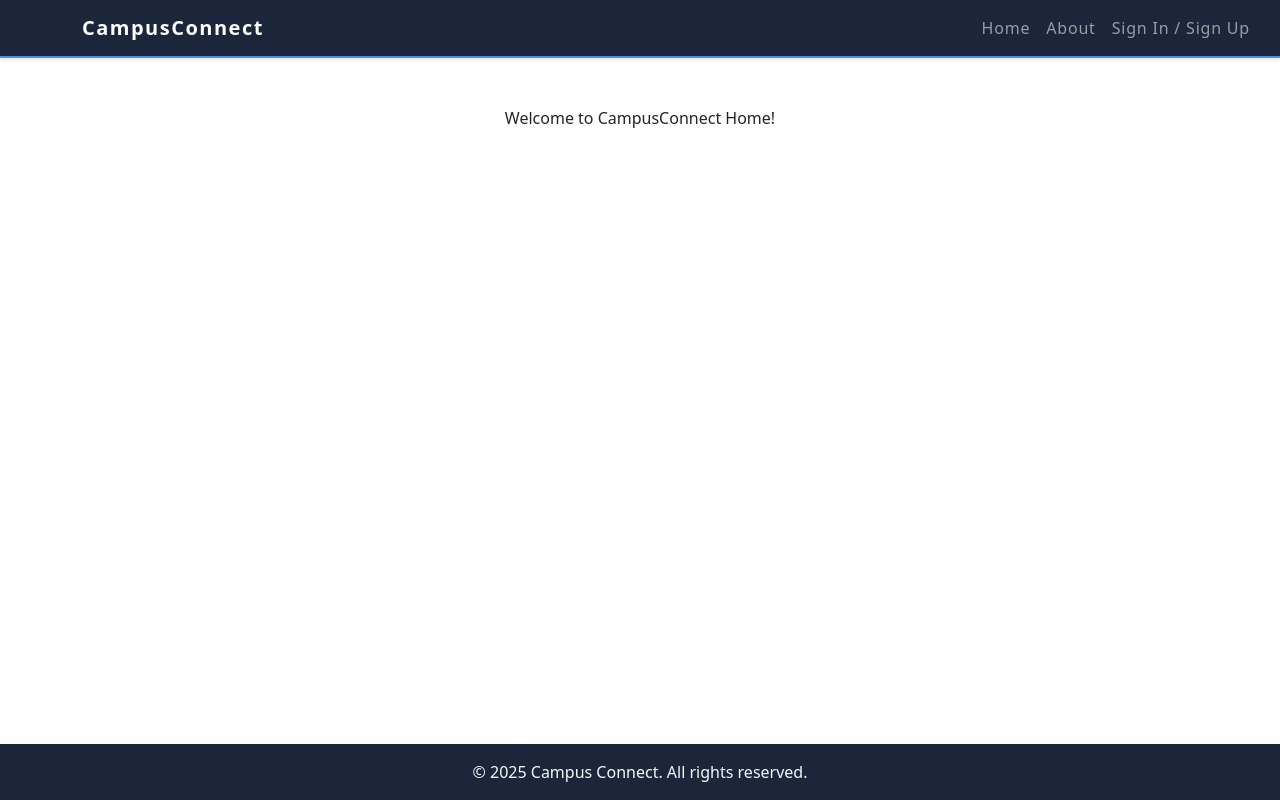
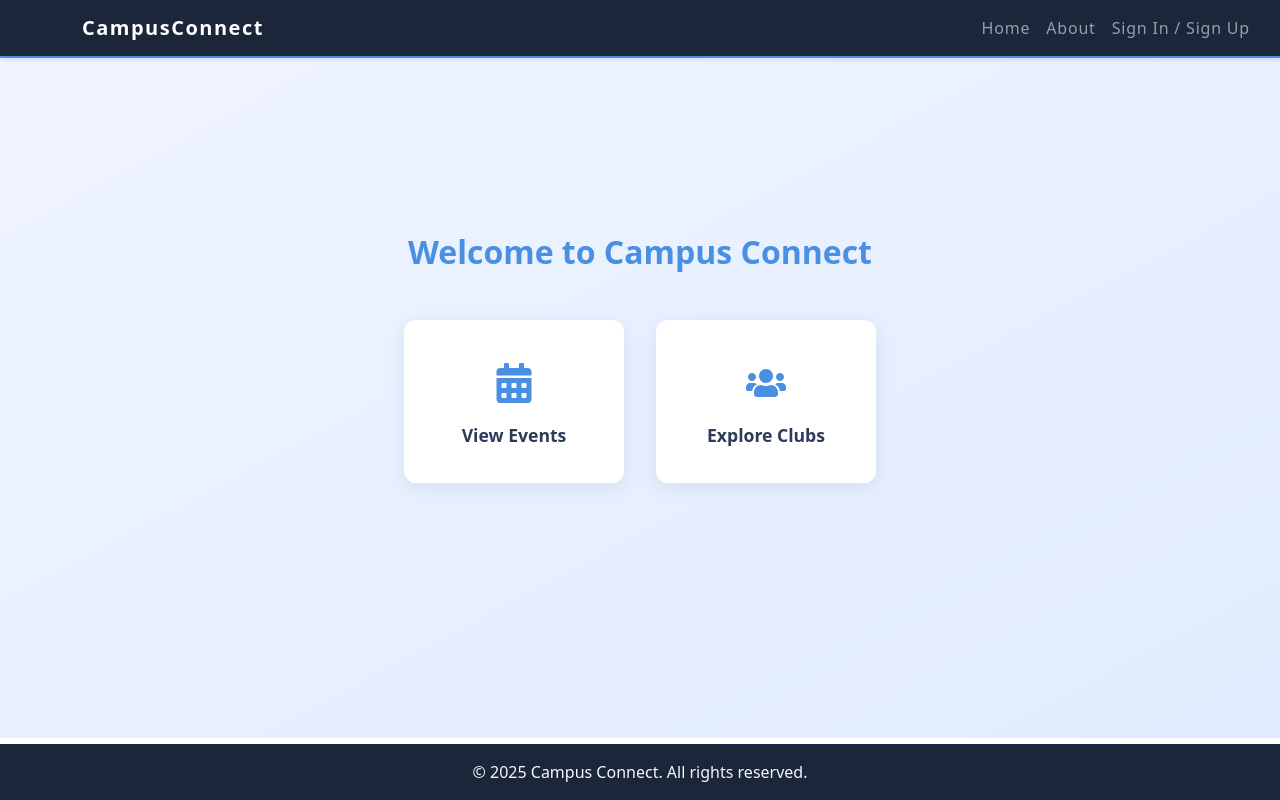
Before and after one commit to parvmunjal/campus-connect-fe, a React (Create React App) app: page / in a window 1280 px wide. Built offline with nearby package versions, Linux system fonts and the light colour scheme.

Commit message:
user dashboard implemented

```diff
--- a/src/App.js
+++ b/src/App.js
@@ -3,7 +3,7 @@ import "./App.css";
 import Navbar from "./components/layouts/Navbar";
 import Footer from "./components/layouts/Footer";
 import { BrowserRouter as Router, Routes, Route } from 'react-router-dom';
-import Home from './pages/Home';
+import Dashboard from './pages/Dashboard';
 import Auth from './pages/Auth';
 import { ToastContainer } from 'react-toastify';
 import 'react-toastify/dist/ReactToastify.css';
@@ -16,7 +16,7 @@ function App() {
         <Navbar/>
         <main className="flex-fill">
           <Routes>
-            <Route path="/" element={<Home />} />
+            <Route path="/" element={<Dashboard />} />
             {/* <Route path="/about" element={<About />} /> */}
             <Route path="/auth" element={<Auth />} />
           </Routes>
--- /dev/null
+++ b/src/components/dashboard/DashboardCard.jsx
@@ -0,0 +1,14 @@
+// src/components/dashboard/DashboardCard.jsx
+import React from 'react';
+import styles from './DashboardCard.module.css';
+
+const DashboardCard = ({ icon, title, onClick }) => {
+  return (
+    <div className={styles.card} onClick={onClick}>
+      <div className={styles.iconWrapper}>{icon}</div>
+      <h3 className={styles.title}>{title}</h3>
+    </div>
+  );
+};
+
+export default DashboardCard;
--- /dev/null
+++ b/src/components/dashboard/DashboardCard.module.css
@@ -0,0 +1,29 @@
+/* src/components/dashboard/DashboardCard.module.css */
+.card {
+  background-color: white;
+  padding: 1.8rem;
+  border-radius: 12px;
+  box-shadow: 0 4px 20px rgba(0, 0, 0, 0.08);
+  text-align: center;
+  transition: transform 0.2s ease, box-shadow 0.2s ease;
+  cursor: pointer;
+  width: 100%;
+  max-width: 240px;
+}
+
+.card:hover {
+  transform: translateY(-4px);
+  box-shadow: 0 6px 24px rgba(0, 0, 0, 0.1);
+}
+
+.iconWrapper {
+  font-size: 2.5rem;
+  margin-bottom: 1rem;
+  color: var(--primary-color);
+}
+
+.title {
+  font-size: 1.1rem;
+  font-weight: 600;
+  color: var(--text-color);
+}
--- /dev/null
+++ b/src/pages/Dashboard.jsx
@@ -0,0 +1,41 @@
+// src/pages/Dashboard.jsx
+import React from 'react';
+import { useAuth } from '../context/AuthContext';
+import DashboardCard from '../components/dashboard/DashboardCard';
+import { FaCalendarAlt, FaUsers, FaBookmark } from 'react-icons/fa';
+import styles from '../styles/Dashboard.module.css';
+
+const Dashboard = () => {
+  const { auth } = useAuth();
+
+  return (
+    <div className={styles.fullPage}>
+    <div className={styles.container}>
+
+        <h2 className={styles.heading}>Welcome to Campus Connect</h2>
+
+      <div className={styles.cardGrid}>
+        <DashboardCard
+          icon={<FaCalendarAlt />}
+          title="View Events"
+          onClick={() => console.log('View Events')}
+        />
+        <DashboardCard
+          icon={<FaUsers />}
+          title="Explore Clubs"
+          onClick={() => console.log('Explore Clubs')}
+        />
+        {auth.token && (
+          <DashboardCard
+            icon={<FaBookmark />}
+            title="My Bookings"
+            onClick={() => console.log('My Bookings')}
+          />
+        )}
+      </div>
+    </div>
+    </div>
+  );
+};
+
+export default Dashboard;
--- a/src/pages/Home.jsx
+++ /dev/null
@@ -1,7 +0,0 @@
-import React from 'react';
-
-const Home = () => {
-  return <div className="text-center mt-5">Welcome to CampusConnect Home!</div>;
-};
-
-export default Home;
--- /dev/null
+++ b/src/styles/Dashboard.module.css
@@ -0,0 +1,54 @@
+/* Apply full-page background */
+.fullPage {
+  margin: 0;
+  padding: 0;
+  background: linear-gradient(to bottom right, #f0f4ff, #e0ecff);
+  min-height: 85vh;
+}
+
+/* Center everything in the container */
+.container {
+  min-height: 75vh;
+  display: flex;
+  flex-direction: column;
+  justify-content: center;  /* vertical center */
+  align-items: center;      /* horizontal center */
+  text-align: center;
+  padding: 2rem;
+}
+
+/* Heading style */
+.heading {
+  font-size: 2rem;
+  font-weight: bold;
+  margin-bottom: 3rem;
+  color: var(--primary-color);
+}
+
+/* Grid for the dashboard cards */
+.cardGrid {
+  display: flex;
+  justify-content: center;
+  gap: 2rem;
+  flex-wrap: nowrap;
+}
+
+/* Ensure each card fits in a single row on large screens */
+.cardGrid > * {
+  flex: 0 0 220px;
+}
+
+/* Stack cards vertically on small screens */
+@media (max-width: 600px) {
+  .cardGrid {
+    flex-direction: column;
+    align-items: center;
+    flex-wrap: nowrap; /* no wrap needed since column */
+  }
+
+  .cardGrid > * {
+    width: 180px;        /* fixed width for cards */
+    max-height: 160px;   /* responsive max width */
+    margin-bottom: 1.5rem; /* spacing between stacked cards */
+  }
+}
```
